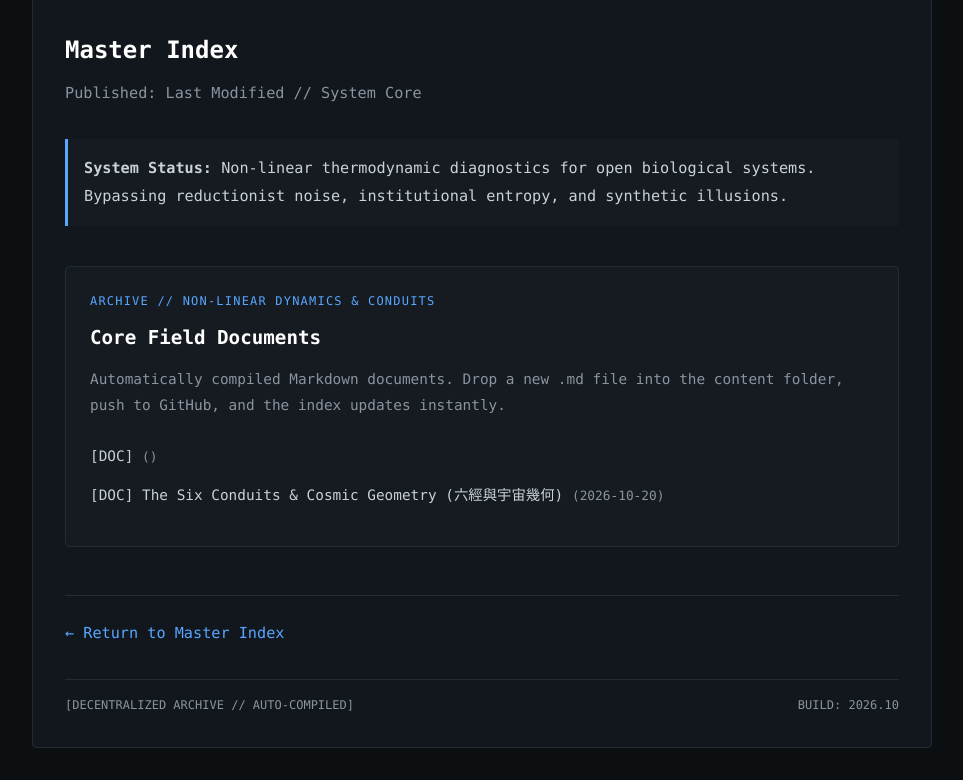
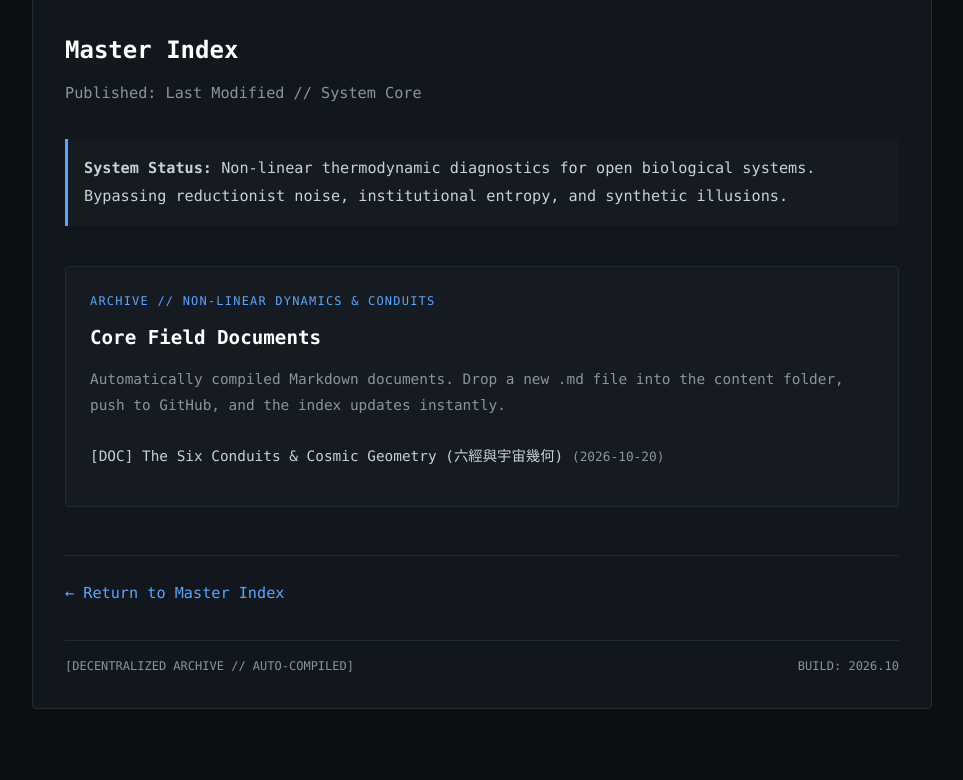
Before and after one commit to johntjz/Open-System-Physics, an Eleventy site: page index.njk in a window 1280 px wide. Shown: the part 114-894 px from the top of the page, without its empty margins (158-1121 px from the left). After the commit the page ends 855 px from the top, so only its background shows below. Built offline with nearby package versions, Linux system fonts and the light colour scheme; Eleventy itself is replaced by a stand-in of ours; files that its build step writes are made by us from their sources.

Commit message:
Update index.njk

```diff
--- a/index.njk
+++ b/index.njk
@@ -19,7 +19,7 @@ category: System Core
 
         <ul class="article-list" style="margin-top: 1.5rem;">
           {%- for post in collections.all | reverse -%}
-            {%- if post.url != "/" and post.url != "/index.html" and post.url != "/index" -%}
+            {%- if post.data.title and post.url != "/" and post.url != "/index" and post.data.title != "Master Index" -%}
               <li style="margin-bottom: 0.75rem;">
                 <a href="{{ post.url }}">[DOC] {{ post.data.title }} <span style="color: var(--text-muted); font-size: 0.8rem;">({{ post.data.date }})</span></a>
               </li>
```
